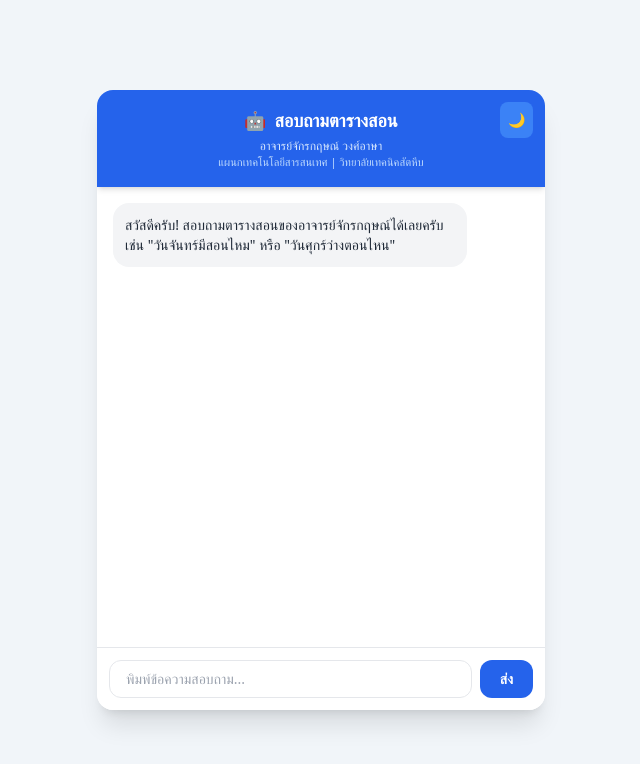
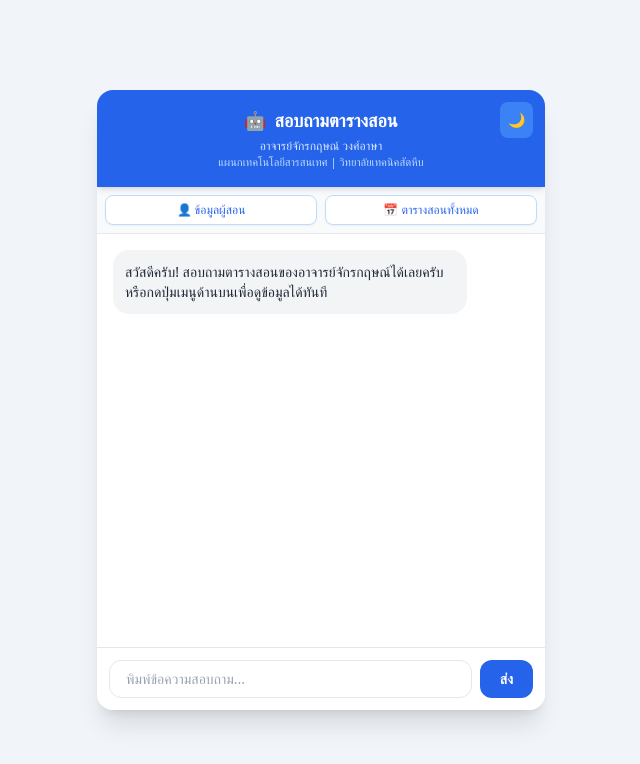
Before and after one commit to tohh888/Charkkrit_TARANGrend_BOT_101, a website: page public/index.html in a window 1280 px wide. Shown: the whole page, without its empty margins (319-959 px from the left). Drawn offline with nearby package versions, Linux system fonts and the light colour scheme.

Commit message:
Update index.html

```diff
--- a/public/index.html
+++ b/public/index.html
@@ -19,14 +19,11 @@
         .dark .markdown-content strong { color: #60a5fa; }
     </style>
 </head>
-<!-- ปรับ h-screen เป็น h-[100dvh] รองรับคีย์บอร์ดมือถือ -->
 <body class="bg-slate-100 dark:bg-slate-900 h-[100dvh] flex items-center justify-center p-0 sm:p-4 transition-colors duration-300 overflow-hidden">
 
-    <!-- ปรับ height ให้ยืดหยุ่นสำหรับมือถือ -->
     <div class="bg-white dark:bg-slate-800 rounded-none sm:rounded-2xl shadow-xl w-full max-w-md h-full sm:h-[620px] flex flex-col overflow-hidden transition-colors duration-300">
         <!-- Header พร้อมปุ่มสลับธีม -->
         <div class="bg-blue-600 dark:bg-blue-800 text-white p-4 text-center shadow-md relative shrink-0">
-            <!-- ปุ่มเปลี่ยนธีม -->
             <button onclick="toggleTheme()" id="theme-toggle" class="absolute right-3 top-3 p-2 rounded-lg bg-blue-500 dark:bg-blue-700 hover:bg-blue-400 dark:hover:bg-blue-600 transition text-sm">
                 🌙
             </button>
@@ -42,14 +39,24 @@
             </div>
         </div>
 
+        <!-- ปุ่ม เมนูทางเลือก (Quick Action Menu) -->
+        <div class="flex gap-2 p-2 bg-slate-50 dark:bg-slate-700/50 border-b dark:border-slate-700 shrink-0 overflow-x-auto text-xs">
+            <button onclick="sendQuickMessage('ขอข้อมูลอาจารย์หน่อยครับ')" class="flex-1 bg-white dark:bg-slate-800 hover:bg-blue-50 dark:hover:bg-slate-700 text-blue-600 dark:text-blue-400 font-medium py-1.5 px-3 rounded-lg border border-blue-200 dark:border-slate-600 shadow-sm transition whitespace-nowrap">
+                👤 ข้อมูลผู้สอน
+            </button>
+            <button onclick="sendQuickMessage('ขอตารางสอนทั้งหมดหน่อยครับ')" class="flex-1 bg-white dark:bg-slate-800 hover:bg-blue-50 dark:hover:bg-slate-700 text-blue-600 dark:text-blue-400 font-medium py-1.5 px-3 rounded-lg border border-blue-200 dark:border-slate-600 shadow-sm transition whitespace-nowrap">
+                📅 ตารางสอนทั้งหมด
+            </button>
+        </div>
+
         <!-- Chat Box -->
         <div id="chat-box" class="flex-1 p-4 overflow-y-auto space-y-3">
             <div class="bg-gray-100 dark:bg-slate-700 p-3 rounded-2xl max-w-[85%] self-start text-gray-800 dark:text-gray-100 text-sm">
-                สวัสดีครับ! สอบถามตารางสอนของอาจารย์จักรกฤษณ์ได้เลยครับ เช่น "วันจันทร์มีสอนไหม" หรือ "วันศุกร์ว่างตอนไหน"
+                สวัสดีครับ! สอบถามตารางสอนของอาจารย์จักรกฤษณ์ได้เลยครับ หรือกดปุ่มเมนูด้านบนเพื่อดูข้อมูลได้ทันที
             </div>
         </div>
 
-        <!-- Input Box (ใช้น้ำหนัก text-base ในมือถือเพื่อป้องกัน iOS Auto-Zoom) -->
+        <!-- Input Box -->
         <div class="p-3 border-t dark:border-slate-700 flex gap-2 bg-white dark:bg-slate-800 transition-colors duration-300 shrink-0">
             <input type="text" id="user-input" placeholder="พิมพ์ข้อความสอบถาม..."
                    class="flex-1 border dark:border-slate-600 dark:bg-slate-700 dark:text-white rounded-xl px-4 py-2 text-base sm:text-sm focus:outline-none focus:ring-2 focus:ring-blue-500"
@@ -61,7 +68,6 @@
     </div>
 
     <script>
-        // ระบบสลับโหมดมืด / สว่าง
         function toggleTheme() {
             const html = document.documentElement;
             const themeBtn = document.getElementById('theme-toggle');
@@ -76,7 +82,6 @@
             }
         }
 
-        // โหลดค่าธีมเดิมที่เคยเลือกไว้
         if (localStorage.getItem('theme') === 'dark' || (!('theme' in localStorage) && window.matchMedia('(prefers-color-scheme: dark)').matches)) {
             document.documentElement.classList.add('dark');
             document.getElementById('theme-toggle').textContent = '☀️';
@@ -85,7 +90,6 @@
             document.getElementById('theme-toggle').textContent = '🌙';
         }
 
-        // Auto Scroll สำหรับมือถือเวลากดพิมพ์ข้อความ
         const inputField = document.getElementById('user-input');
         const chatBox = document.getElementById('chat-box');
 
@@ -95,11 +99,16 @@
             }, 300);
         });
 
+        // ฟังก์ชันสำหรับปุ่ม Quick Menu
+        function sendQuickMessage(text) {
+            inputField.value = text;
+            sendMessage();
+        }
+
         async function sendMessage() {
             const message = inputField.value.trim();
             if (!message) return;
 
-            // แสดงข้อความผู้ใช้
             const userDiv = document.createElement('div');
             userDiv.className = 'bg-blue-600 dark:bg-blue-500 text-white p-3 rounded-2xl max-w-[85%] ml-auto text-sm';
             userDiv.textContent = message;
@@ -108,7 +117,6 @@
             inputField.value = '';
             chatBox.scrollTop = chatBox.scrollHeight;
 
-            // Element แสดงข้อความ AI
             const aiDiv = document.createElement('div');
             aiDiv.className = 'bg-gray-100 dark:bg-slate-700 p-3 rounded-2xl max-w-[85%] mr-auto text-sm text-gray-800 dark:text-gray-100 markdown-content';
             aiDiv.textContent = 'กำลังคิด...';
```
